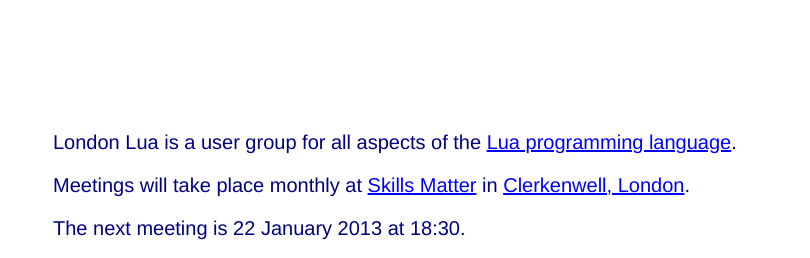
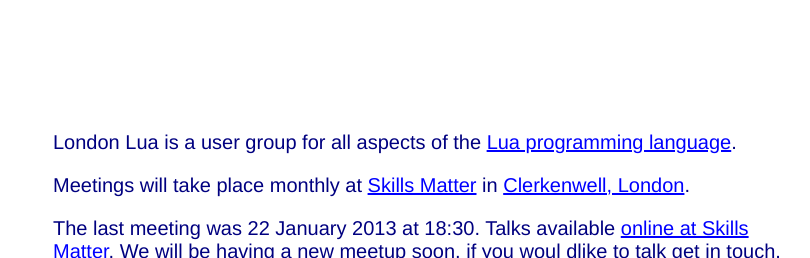
Before and after one commit to justincormack/londonlua, a plain HTML site: page index.html in a window 1280 px wide. Shown: the part 173-431 px from the top of the page, without its empty margins (5-815 px from the left). Drawn offline with Linux system fonts and the light colour scheme.

Commit message:
update to past

```diff
--- a/index.html
+++ b/index.html
@@ -12,7 +12,7 @@
 <p>London Lua is a user group for all aspects of the <a href="http://www.lua.org/">Lua programming language</a>.
 <p>Meetings will take place monthly at <a href="http://skillsmatter.com/">Skills Matter</a> in <a href="http://skillsmatter.com/go/find-us">Clerkenwell, London</a>.
 
-<p>The next meeting is 22 January 2013 at 18:30.
+<p>The last meeting was 22 January 2013 at 18:30. Talks available <a href="http://skillsmatter.com/event-details/home/london-lua-feat-luas-creator-roberto-ierusalimschy">online at Skills Matter</a>. We will be having a new meetup soon, if you woul dlike to talk get in touch.
 
 <h2>Special January meeting with Roberto Ierusalimschy</h2>
 
```
